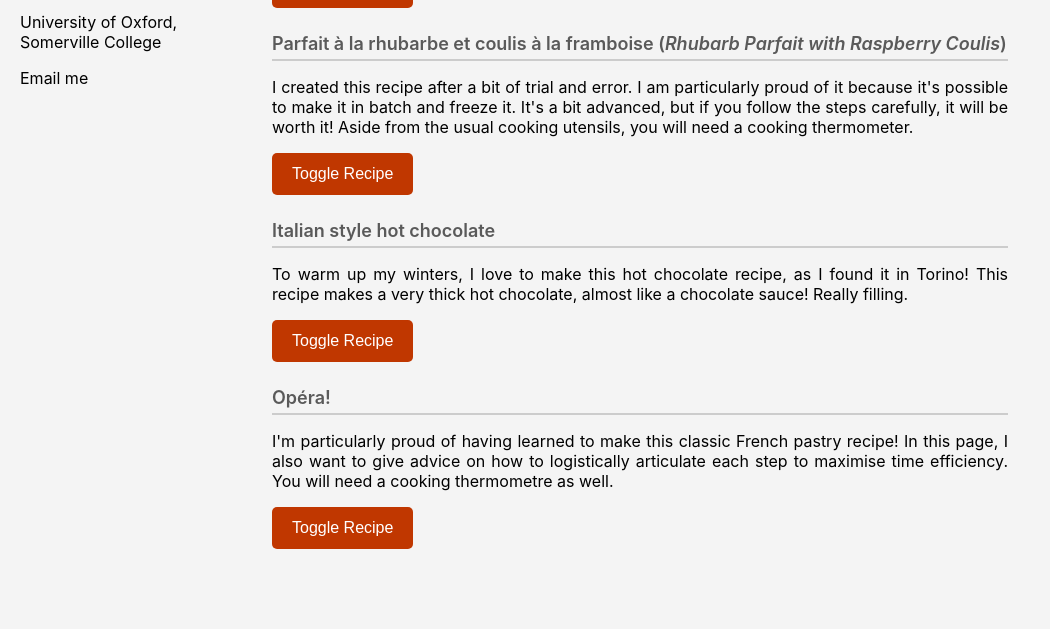
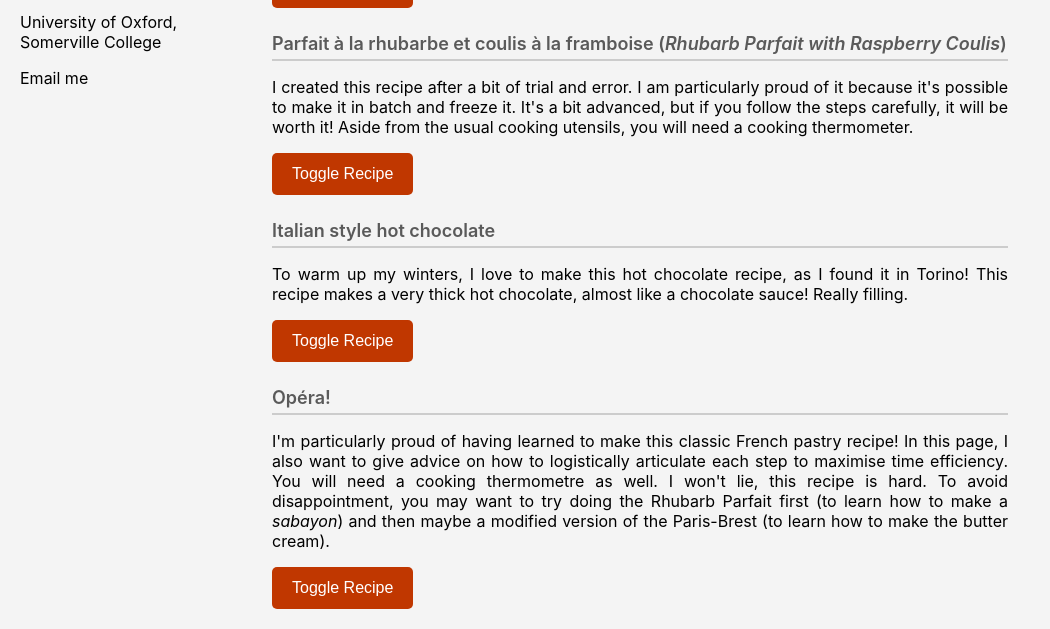
Before and after one commit to JulietteCx/juliettecx.github.io, a Jekyll site: the page built from _pages/miscellaneous/sweet.html, in a window 1280 px wide and 900 px high, scrolled down 108 px, cut to the strip 271-900 px from the top of the window. Shown: the whole strip, without its empty margins (0-1050 px from the left). Built offline with Jekyll 4.4.1, drawn with Linux system fonts in a browser that asks for light colours; before the commit the page ends 948 px from its top, so only the background shows below that.

Commit message:
Update sweet.html

```diff
--- a/_pages/miscellaneous/sweet.html
+++ b/_pages/miscellaneous/sweet.html
@@ -132,7 +132,8 @@ author_profile: true
 
  <h2> Opéra! </h2>
         <p>I'm particularly proud of having learned to make this classic French pastry recipe! In this page, I also want to give advice on how to logistically
-            articulate each step to maximise time efficiency. You will need a cooking thermometre as well.</p>
+            articulate each step to maximise time efficiency. You will need a cooking thermometre as well. I won't lie, this recipe is hard. To avoid disappointment, you may want to try doing the Rhubarb Parfait first (to learn how to make a <i>sabayon</i>) and then maybe a modified version of the Paris-Brest (to learn how to make the butter cream).
+        </p>
         <button class="toggle-btn" onclick="toggleContent('recette-opera')">Toggle Recipe</button>
 
                 <div id="recette-opera" class="hidden">
```
